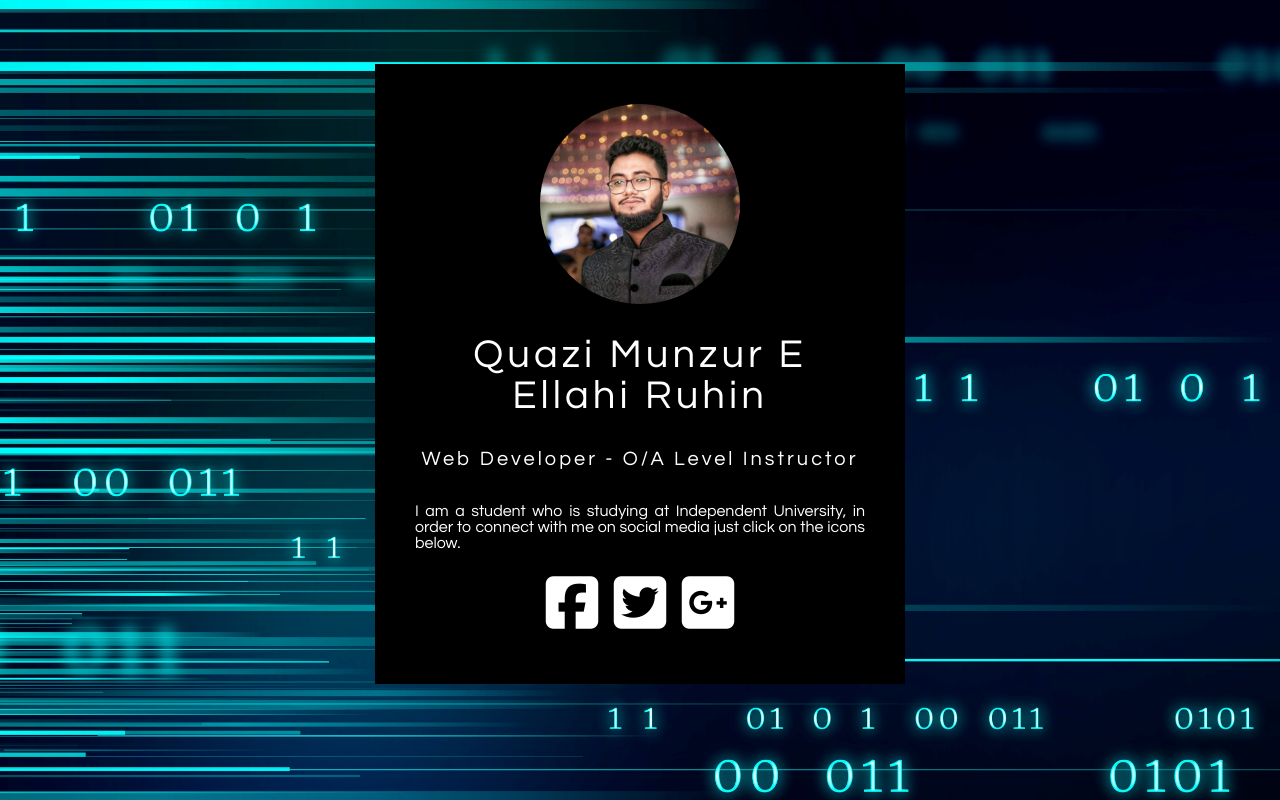
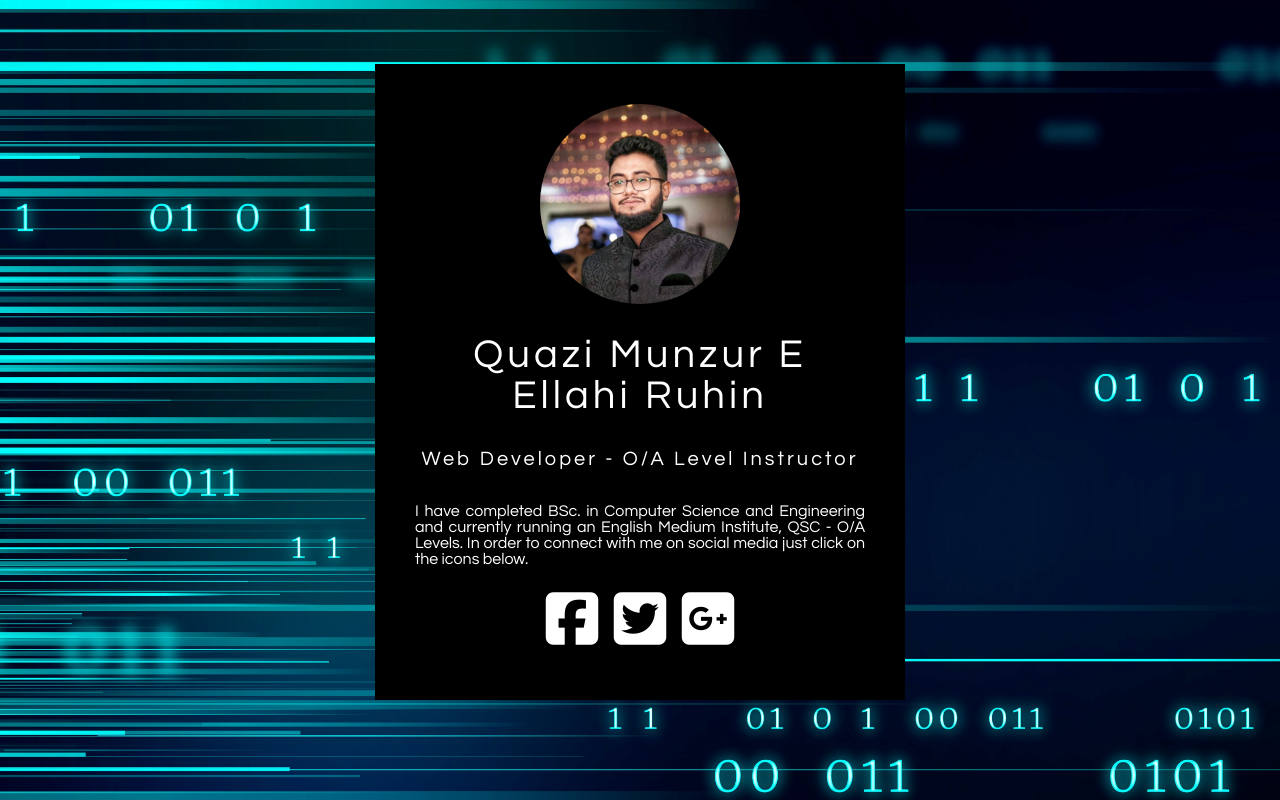
Before and after one commit to quaziruhin/quazi-ruhin.com, a plain HTML site: page index.html in a window 1280 px wide. Drawn offline with Linux system fonts and the light colour scheme.

Commit message:
Update index.html

```diff
--- a/index.html
+++ b/index.html
@@ -14,7 +14,7 @@ Quazi Munzur E Ellahi Ruhin</h1>
 <h5>
 Web Developer - O/A Level Instructor </h5>
 <p>
-I am a student who is studying at Independent University, in order to connect with me on social media just click on the icons below.
+I have completed BSc. in Computer Science and Engineering and currently running an English Medium Institute, QSC - O/A Levels. In order to connect with me on social media just click on the icons below.
 </p>
 <ul>
 <li><a href="#"><i class="fa fa-facebook-square" aria-hidden="true"></i></a></li>
```
